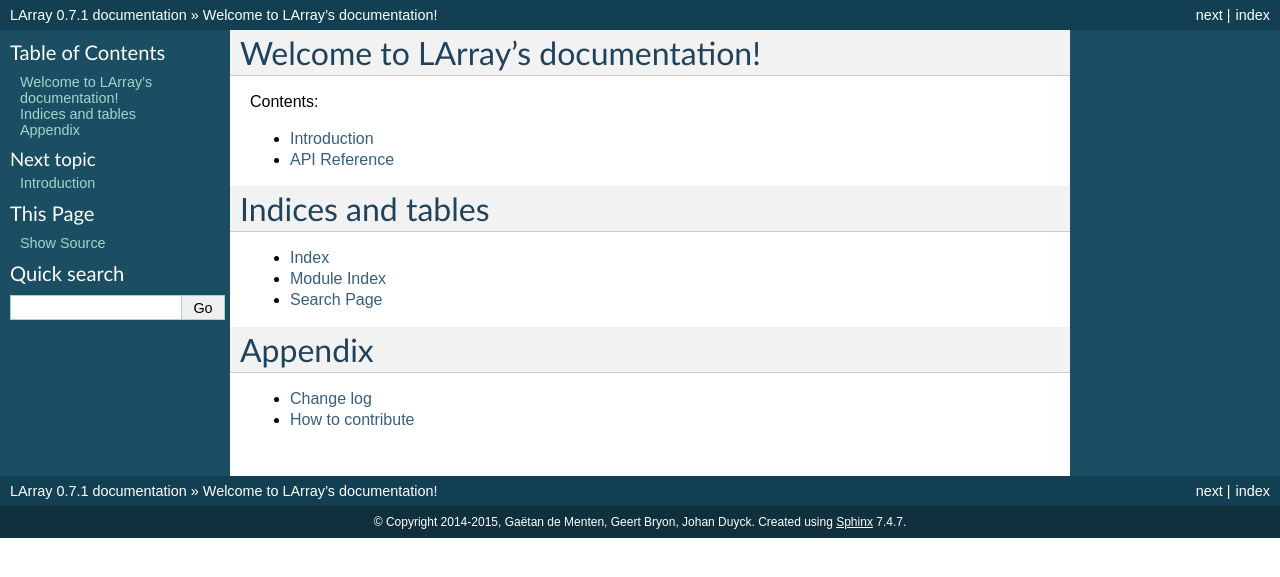
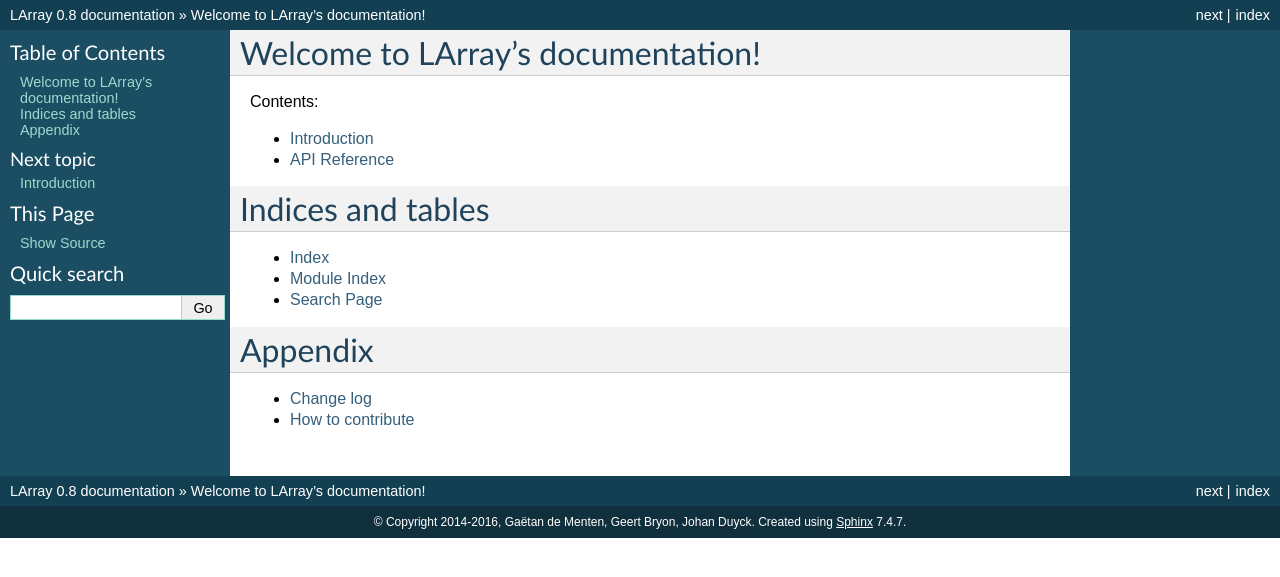
Before and after one commit to larray-project/larray, a Sphinx documentation site: the page built from doc/source/index.rst, in a window 1280 px wide. Shown: the top 577 px of the page. Built offline with Sphinx 7.4.7, drawn with Linux system fonts in a browser that asks for light colours.

Commit message:
prepare for 0.8

```diff
--- a/doc/source/conf.py
+++ b/doc/source/conf.py
@@ -61,16 +61,16 @@
 
 # General information about the project.
 project = 'LArray'
-copyright = '2014-2015, Gaëtan de Menten, Geert Bryon, Johan Duyck'
+copyright = '2014-2016, Gaëtan de Menten, Geert Bryon, Johan Duyck'
 
 # The version info for the project you're documenting, acts as replacement for
 # |version| and |release|, also used in various other places throughout the
 # built documents.
 #
 # The short X.Y version.
-version = '0.7'
+version = '0.8'
 # The full version, including alpha/beta/rc tags.
-release = '0.7.1'
+release = '0.8'
 
 # The language for content autogenerated by Sphinx. Refer to documentation
 # for a list of supported languages.
--- a/setup.py
+++ b/setup.py
@@ -9,7 +9,7 @@
 
 
 DISTNAME = 'larray'
-VERSION = '0.7.1'
+VERSION = '0.8'
 AUTHOR = 'Gaetan de Menten, Geert Bryon'
 AUTHOR_EMAIL = 'gdementen@gmail.com'
 DESCRIPTION = "N-D labeled arrays in Python"
```
Also changed, not shown: 2 other files.
